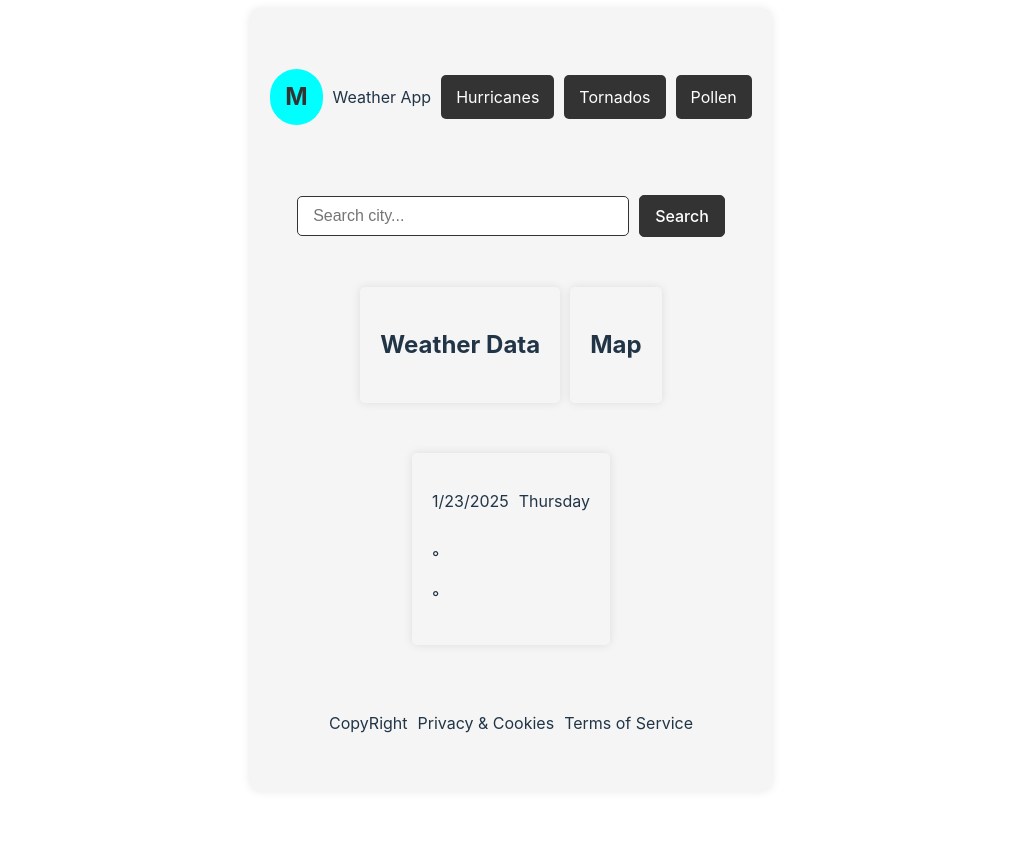
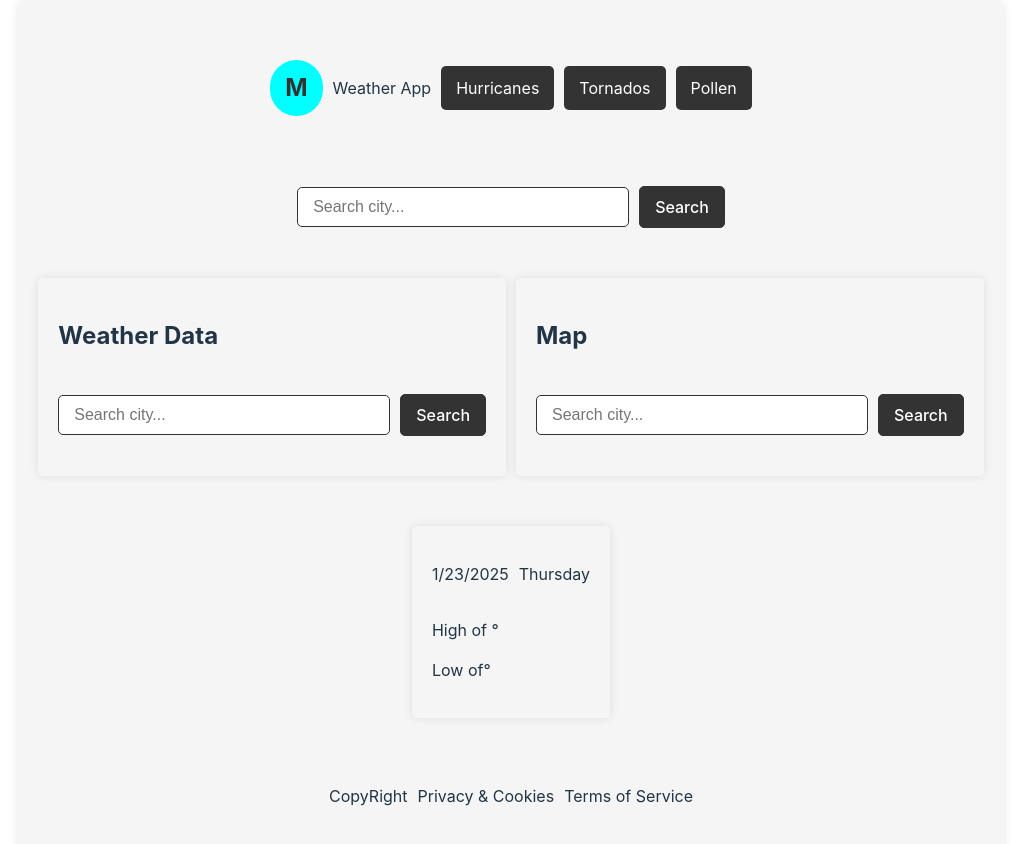
Before and after one commit to mdholder74/react-weather-app, a React (Vite) app in the folder react-weather/: page / in a window 1280 px wide. Shown: the top 844 px of the page, without its empty margins (129-1150 px from the left). Before the commit the page ends 800 px from the top, so only its background shows below. Built offline with nearby package versions, Linux system fonts and the light colour scheme; no server answers.

Commit message:
searchbar is functional

```diff
--- a/react-weather/src/components/ForecastCard.jsx
+++ b/react-weather/src/components/ForecastCard.jsx
@@ -41,8 +41,8 @@ export default function ForecastCard() {
         </div>
         <div>
           <p>{weatherData.location}</p>
-          <p>{weatherData.tempMax}°</p>
-          <p>{weatherData.tempMin}°</p>
+          <p>High of {weatherData.tempMax}°</p>
+          <p>Low of{weatherData.tempMin}°</p>
         </div>
       </div>
     );
--- a/react-weather/src/components/SearchBar.jsx
+++ b/react-weather/src/components/SearchBar.jsx
@@ -1,10 +1,15 @@
 import React from 'react'
+import { useRef } from 'react';
 
-export default function SearchBar() {
+
+export default function SearchBar({search}) {
+
+  const inputRef = useRef(null)
+
   return (
     <section className="search">
-        <input className="search-input" type="text" placeholder="Search city..." />
-        <button className="search-button">Search</button>
+        <input ref={inputRef} className="search-input" type="text" placeholder="Search city..." />
+        <button className="search-button" onClick={()=>search(inputRef.current.value)}>Search</button>
   </section>
   )
 }
--- a/react-weather/src/components/WeatherCard.jsx
+++ b/react-weather/src/components/WeatherCard.jsx
@@ -1,6 +1,6 @@
 import React from 'react';
 import { useState, useEffect } from 'react';
-
+import SearchBar from './SearchBar';
 
 const VITE_APP_ID = import.meta.env.VITE_APP_ID || "0ba97a7a56972e55c9def754764a16fc";
 
@@ -40,10 +40,11 @@ export default function WeatherCard({ title }) {
   return (
     <div className="weather-card">
       <h2>{title}</h2>
+      <SearchBar search={search} />
+
       {title === "Weather Data" && weatherData && (
         <>
           <div className="weather-card-data">
-            <p>Current Weather</p>
             <p>{weatherData.location}</p>
           </div>
           <div className="weather-card-data">
```
